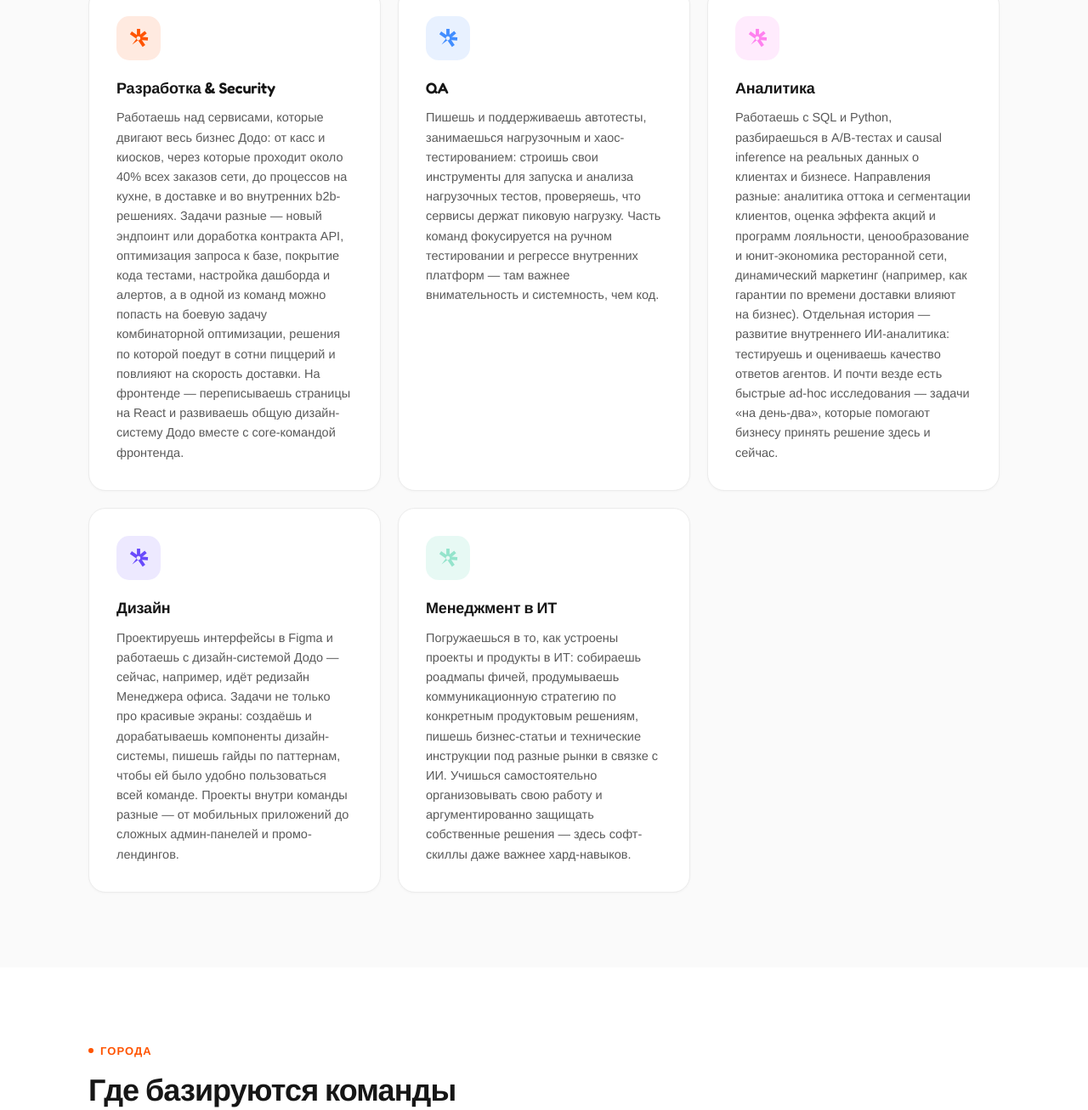
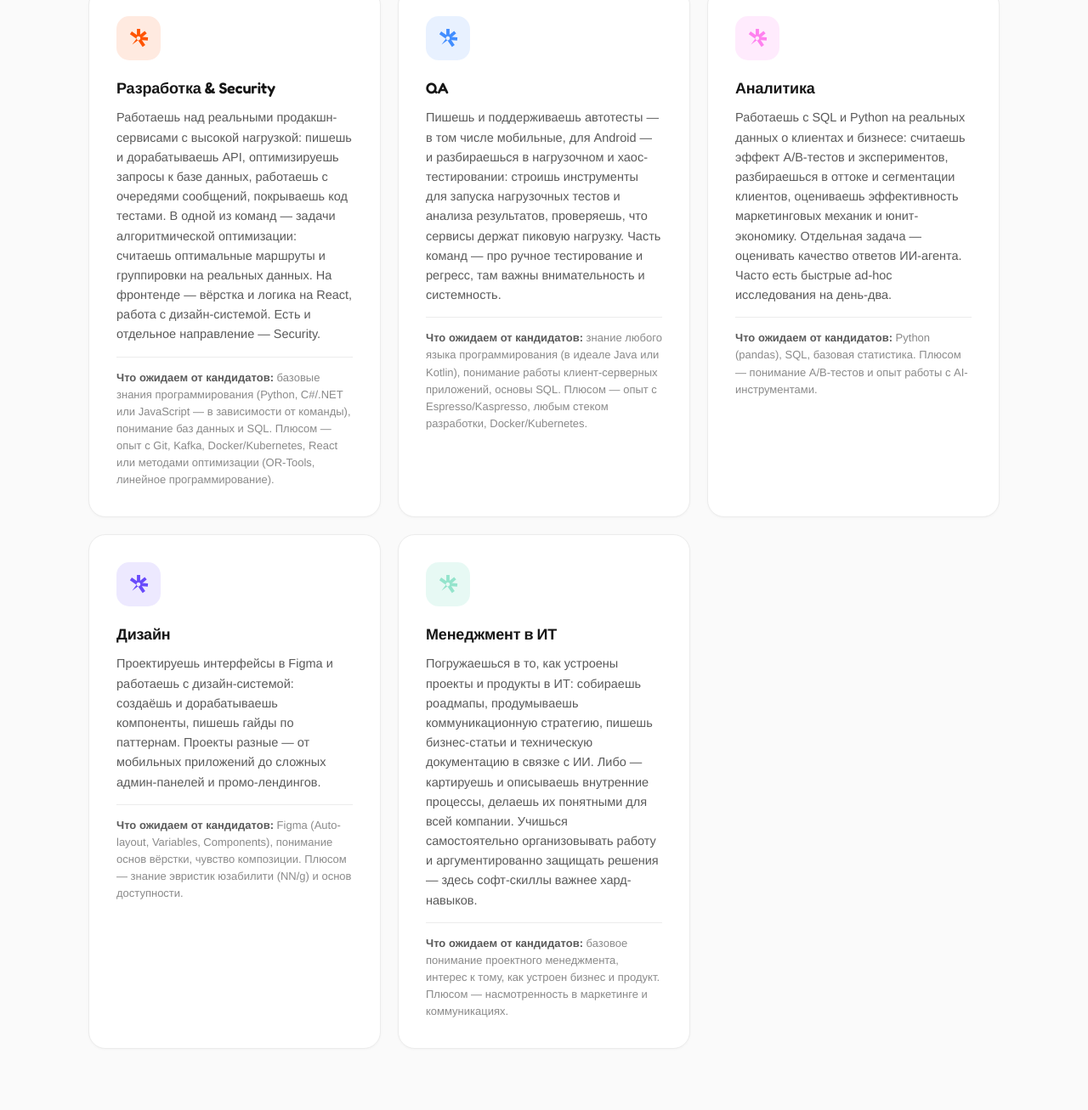
Before and after one commit to MaxPolitov/dodo-internship-landing, a plain HTML site: page index.html in a window 1280 px wide. Shown: the part 1703-3010 px from the top of the page at 85% size. Drawn offline with Linux system fonts and the light colour scheme.

Commit message:
Add files via upload

```diff
--- a/index.html
+++ b/index.html
@@ -237,6 +237,8 @@
   .about-card:hover .icon-badge, .dir-card:hover .icon-badge{transform:scale(1.08);}
   .about-card h3, .dir-card h3{font-size:18px;font-weight:600;margin-bottom:10px;letter-spacing:-0.01em;}
   .about-card p, .dir-card p{color:#5a5a5a;font-size:14.5px;}
+  .dir-card .dir-req{margin-top:14px;padding-top:14px;border-top:1px solid var(--line-dark);font-size:13px;color:#8a8a8a;line-height:1.55;}
+  .dir-card .dir-req b{color:#5a5a5a;font-weight:600;}
 
   /* About */
   .about-grid{display:grid;grid-template-columns:repeat(2,1fr);gap:22px;}
@@ -545,27 +547,32 @@
       <div class="dir-card reveal">
         <div class="icon-badge bg-orange"><span class="spark" style="color:var(--orange)"><svg viewBox="0 0 100 100"><use href="#spark"/></svg></span></div>
         <h3>Разработка & Security</h3>
-        <p>Работаешь над сервисами, которые двигают весь бизнес Додо: от касс и киосков, через которые проходит около 40% всех заказов сети, до процессов на кухне, в доставке и во внутренних b2b-решениях. Задачи разные — новый эндпоинт или доработка контракта API, оптимизация запроса к базе, покрытие кода тестами, настройка дашборда и алертов, а в одной из команд можно попасть на боевую задачу комбинаторной оптимизации, решения по которой поедут в сотни пиццерий и повлияют на скорость доставки. На фронтенде — переписываешь страницы на React и развиваешь общую дизайн-систему Додо вместе с core-командой фронтенда.</p>
+        <p>Работаешь над реальными продакшн-сервисами с высокой нагрузкой: пишешь и дорабатываешь API, оптимизируешь запросы к базе данных, работаешь с очередями сообщений, покрываешь код тестами. В одной из команд — задачи алгоритмической оптимизации: считаешь оптимальные маршруты и группировки на реальных данных. На фронтенде — вёрстка и логика на React, работа с дизайн-системой. Есть и отдельное направление — Security.</p>
+        <p class="dir-req"><b>Что ожидаем от кандидатов:</b> базовые знания программирования (Python, C#/.NET или JavaScript — в зависимости от команды), понимание баз данных и SQL. Плюсом — опыт с Git, Kafka, Docker/Kubernetes, React или методами оптимизации (OR-Tools, линейное программирование).</p>
       </div>
       <div class="dir-card reveal">
         <div class="icon-badge bg-blue"><span class="spark" style="color:var(--blue)"><svg viewBox="0 0 100 100"><use href="#spark"/></svg></span></div>
         <h3>QA</h3>
-        <p>Пишешь и поддерживаешь автотесты, занимаешься нагрузочным и хаос-тестированием: строишь свои инструменты для запуска и анализа нагрузочных тестов, проверяешь, что сервисы держат пиковую нагрузку. Часть команд фокусируется на ручном тестировании и регрессе внутренних платформ — там важнее внимательность и системность, чем код.</p>
+        <p>Пишешь и поддерживаешь автотесты — в том числе мобильные, для Android — и разбираешься в нагрузочном и хаос-тестировании: строишь инструменты для запуска нагрузочных тестов и анализа результатов, проверяешь, что сервисы держат пиковую нагрузку. Часть команд — про ручное тестирование и регресс, там важны внимательность и системность.</p>
+        <p class="dir-req"><b>Что ожидаем от кандидатов:</b> знание любого языка программирования (в идеале Java или Kotlin), понимание работы клиент-серверных приложений, основы SQL. Плюсом — опыт с Espresso/Kaspresso, любым стеком разработки, Docker/Kubernetes.</p>
       </div>
       <div class="dir-card reveal">
         <div class="icon-badge bg-pink"><span class="spark" style="color:var(--pink)"><svg viewBox="0 0 100 100"><use href="#spark"/></svg></span></div>
         <h3>Аналитика</h3>
-        <p>Работаешь с SQL и Python, разбираешься в A/B-тестах и causal inference на реальных данных о клиентах и бизнесе. Направления разные: аналитика оттока и сегментации клиентов, оценка эффекта акций и программ лояльности, ценообразование и юнит-экономика ресторанной сети, динамический маркетинг (например, как гарантии по времени доставки влияют на бизнес). Отдельная история — развитие внутреннего ИИ-аналитика: тестируешь и оцениваешь качество ответов агентов. И почти везде есть быстрые ad-hoc исследования — задачи «на день-два», которые помогают бизнесу принять решение здесь и сейчас.</p>
+        <p>Работаешь с SQL и Python на реальных данных о клиентах и бизнесе: считаешь эффект A/B-тестов и экспериментов, разбираешься в оттоке и сегментации клиентов, оцениваешь эффективность маркетинговых механик и юнит-экономику. Отдельная задача — оценивать качество ответов ИИ-агента. Часто есть быстрые ad-hoc исследования на день-два.</p>
+        <p class="dir-req"><b>Что ожидаем от кандидатов:</b> Python (pandas), SQL, базовая статистика. Плюсом — понимание A/B-тестов и опыт работы с AI-инструментами.</p>
       </div>
       <div class="dir-card reveal">
         <div class="icon-badge bg-purple"><span class="spark" style="color:var(--purple)"><svg viewBox="0 0 100 100"><use href="#spark"/></svg></span></div>
         <h3>Дизайн</h3>
-        <p>Проектируешь интерфейсы в Figma и работаешь с дизайн-системой Додо — сейчас, например, идёт редизайн Менеджера офиса. Задачи не только про красивые экраны: создаёшь и дорабатываешь компоненты дизайн-системы, пишешь гайды по паттернам, чтобы ей было удобно пользоваться всей команде. Проекты внутри команды разные — от мобильных приложений до сложных админ-панелей и промо-лендингов.</p>
+        <p>Проектируешь интерфейсы в Figma и работаешь с дизайн-системой: создаёшь и дорабатываешь компоненты, пишешь гайды по паттернам. Проекты разные — от мобильных приложений до сложных админ-панелей и промо-лендингов.</p>
+        <p class="dir-req"><b>Что ожидаем от кандидатов:</b> Figma (Auto-layout, Variables, Components), понимание основ вёрстки, чувство композиции. Плюсом — знание эвристик юзабилити (NN/g) и основ доступности.</p>
       </div>
       <div class="dir-card reveal">
         <div class="icon-badge bg-green"><span class="spark" style="color:var(--green)"><svg viewBox="0 0 100 100"><use href="#spark"/></svg></span></div>
         <h3>Менеджмент в ИТ</h3>
-        <p>Погружаешься в то, как устроены проекты и продукты в ИТ: собираешь роадмапы фичей, продумываешь коммуникационную стратегию по конкретным продуктовым решениям, пишешь бизнес-статьи и технические инструкции под разные рынки в связке с ИИ. Учишься самостоятельно организовывать свою работу и аргументированно защищать собственные решения — здесь софт-скиллы даже важнее хард-навыков.</p>
+        <p>Погружаешься в то, как устроены проекты и продукты в ИТ: собираешь роадмапы, продумываешь коммуникационную стратегию, пишешь бизнес-статьи и техническую документацию в связке с ИИ. Либо — картируешь и описываешь внутренние процессы, делаешь их понятными для всей компании. Учишься самостоятельно организовывать работу и аргументированно защищать решения — здесь софт-скиллы важнее хард-навыков.</p>
+        <p class="dir-req"><b>Что ожидаем от кандидатов:</b> базовое понимание проектного менеджмента, интерес к тому, как устроен бизнес и продукт. Плюсом — насмотренность в маркетинге и коммуникациях.</p>
       </div>
     </div>
   </div>
@@ -599,7 +606,7 @@
       <div class="icon-badge bg-orange"><span class="spark" style="color:var(--orange)"><svg viewBox="0 0 100 100"><use href="#spark"/></svg></span></div>
       <div>
         <h3>Открыто только для двух вузов</h3>
-        <p>Набор на стажировку идёт среди студентов и выпускников ИТМО (Санкт-Петербург) и СГУ им. Питирима Сорокина (Сыктывкар).</p>
+        <p>Набор на стажировку идёт среди студентов ИТМО (Санкт-Петербург) и СГУ им. Питирима Сорокина (Сыктывкар).</p>
       </div>
     </div>
   </div>
```
